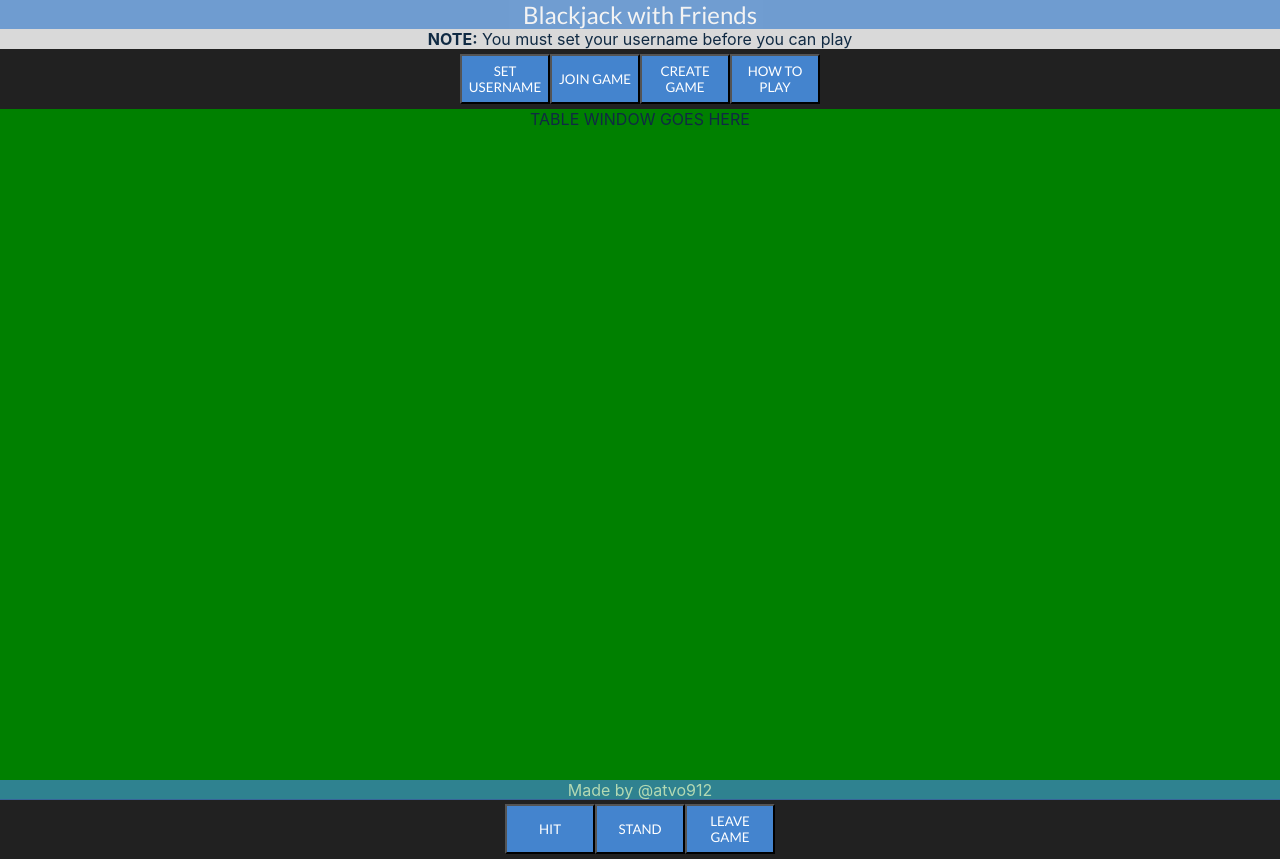
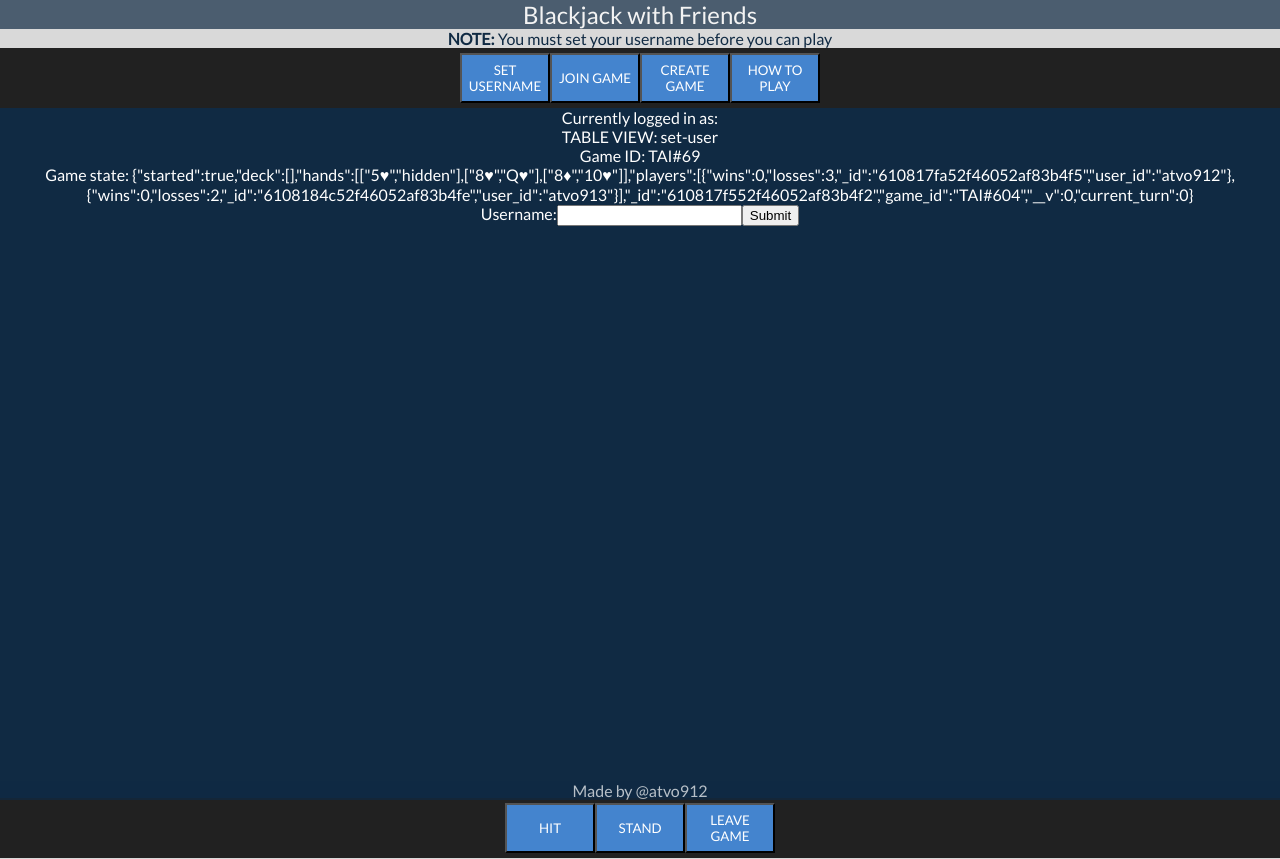
Before and after one commit to atvo912/blackjack-game, a React (Create React App) app in the folder client/: page / in a window 1280 px wide. Built offline with nearby package versions, Linux system fonts and the light colour scheme.

Commit message:
Adjusted CORS headers for API. Wrote out a lot of front-end behavior and styling

```diff
--- a/client/public/style.css
+++ b/client/public/style.css
@@ -6,6 +6,11 @@ html, body, h2, header {
   font: inherit;
   vertical-align: baseline;
   font-family: Lato;
+}
+
+code {
+  font-family: source-code-pro, Menlo, Monaco, Consolas, 'Courier New',
+    monospace;
 }
 
 
@@ -17,7 +22,7 @@ body {
 h2 {
   width: 100%;
   font-size: 1.5em;
-  background-color: #4484CE;
+  background-color: #102A43;
   opacity: 0.7;
   text-align: center;
   color: white;
@@ -60,8 +65,26 @@ footer {
   bottom: 0;
   width: 100%;
   font-size: 1em;
-  background-color: #4484CE;
+  background-color: #102A43;
   opacity: 0.7;
   color: white;
   text-align: center;
 }
+
+#dealer {
+  border: 1px solid white;
+  margin-bottom: 20px;
+}
+
+#players {
+  border: 1px solid white;
+  display: flex;
+  flex-direction: row;
+  justify-content: space-around;
+  flex-wrap: wrap;
+}
+
+.player-box {
+  display: flex;
+  flex-direction: column;
+}
--- a/client/src/App.css
+++ b/client/src/App.css
@@ -13,8 +13,9 @@
 }
 
 #table {
-  background-color: green;
+  background-color: #102A43;
   height: 690px;
+  color: white;
 }
 
 #play-buttons {
--- a/client/src/App.tsx
+++ b/client/src/App.tsx
@@ -42,18 +42,41 @@ const dummyStartedGame = {
   "current_turn": 0
 };
 
+
+
 function App() {
-  const [currentScreen, setCurrentScreen] = useState('set-username');
+  const [currentView, setCurrentView] = useState('set-user');
   const [showRules, setShowRules] = useState(false);
   const [username, setUsername] = useState('');
-  const [gameId, setGameId] = useState('');
+  const [gameId, setGameId] = useState('TAI#69');
   const [gameState, setGameState] = useState(dummyStartedGame);
+
+  const findGame = (game_id:string) => {
+    axios({
+      method: 'get',
+      url: 'http://localhost:3001/api/games/state',
+      headers: { 'game_id': game_id }
+    })
+    .then((res) => {
+      console.log(res);
+      setGameId(game_id);
+      setCurrentView('game');
+      setGameState(res.data);
+    })
+    .catch((err) => {
+      console.error(err);
+    })
+  };
+
+  const createGame = () => {
+
+  };
 
   return (
     <div className="App">
       <b>NOTE:</b> You must set your username before you can play
       <MenuButtons />
-      <Table />
+      <Table gameId = {gameId} username = {username} currentView = {currentView} setCurrentView = {setCurrentView} setUsername = {setUsername} gameState = {gameState} findGame = {findGame}/>
       <PlayButtons />
     </div>
   );
--- a/client/src/Table.tsx
+++ b/client/src/Table.tsx
@@ -1,9 +1,19 @@
 import React from 'react';
+import SetUser from './views/SetUser';
+import JoinCreate from './views/JoinCreate';
+import Game from './views/Game';
 
-function Table() {
+function Table(props:any) {
+  let {username, currentView, setCurrentView, setUsername, gameState, findGame, gameId} = props;
   return (
     <div id = "table">
-      TABLE WINDOW GOES HERE
+      Currently logged in as: {username}<br></br>
+      TABLE VIEW: {currentView}<br></br>
+      Game ID: {gameId}<br></br>
+      Game state: {JSON.stringify(gameState)}
+      {props.currentView === 'set-user' && <SetUser setCurrentView = {setCurrentView} setUsername = {setUsername}/>}
+      {props.currentView === 'join-create' && <JoinCreate findGame = {findGame}/>}
+      {props.currentView === 'game' && <Game gameState = {gameState}/>}
     </div>
   );
 }
--- a/client/src/index.css
+++ /dev/null
@@ -1,13 +0,0 @@
-body {
-  margin: 0;
-  font-family: -apple-system, BlinkMacSystemFont, 'Segoe UI', 'Roboto', 'Oxygen',
-    'Ubuntu', 'Cantarell', 'Fira Sans', 'Droid Sans', 'Helvetica Neue',
-    sans-serif;
-  -webkit-font-smoothing: antialiased;
-  -moz-osx-font-smoothing: grayscale;
-}
-
-code {
-  font-family: source-code-pro, Menlo, Monaco, Consolas, 'Courier New',
-    monospace;
-}
--- a/client/src/index.tsx
+++ b/client/src/index.tsx
@@ -1,6 +1,5 @@
 import React from 'react';
 import ReactDOM from 'react-dom';
-import './index.css';
 import App from './App';
 import reportWebVitals from './reportWebVitals';
 
--- /dev/null
+++ b/client/src/views/Dealer.tsx
@@ -0,0 +1,12 @@
+import React from 'react';
+
+function Dealer(props:any) {
+  let {hand} = props;
+  return (
+    <div id = "dealer">
+      DEALER CARDS: {hand}
+    </div>
+  );
+}
+
+export default Dealer;
--- /dev/null
+++ b/client/src/views/Game.tsx
@@ -0,0 +1,23 @@
+import React from 'react';
+import Player from './Player';
+import Dealer from './Dealer';
+
+function Game(props:any) {
+  let {gameState} = props;
+  let {started, hands, players, game_id, current_turn} = gameState;
+  return (
+    <div id = "game">
+      GAME
+      <Dealer hand = {hands[0]}/>
+      <div id = "players">
+      {players.map((player: any, idx: number) => <Player hands = {hands} players = {players} idx = {idx}/>)}
+      {/* <Player hands = {hands} players = {players} idx = {0}/>
+      <Player hands = {hands} players = {players} idx = {1}/>
+      <Player hands = {hands} players = {players} idx = {2}/>
+      <Player hands = {hands} players = {players} idx = {3}/> */}
+      </div>
+    </div>
+  );
+}
+
+export default Game;
--- /dev/null
+++ b/client/src/views/JoinCreate.tsx
@@ -0,0 +1,33 @@
+import React from 'react';
+
+function JoinCreate(props:any) {
+  const {findGame} = props;
+
+  const handleSubmit = (event:any) => {
+    event.preventDefault();
+    findGame(event.target[0].value);
+    console.log(event.target[0].value);
+
+  };
+
+  return (
+    <div id = "join-create">
+      <form onSubmit = {handleSubmit}>
+        <label>
+          Create New Game:
+          <input type="text" name="username" />
+        </label>
+        <input type="submit" value="Submit" />
+      </form>
+      <form onSubmit = {handleSubmit}>
+        <label>
+          Find Existing Game:
+          <input type="text" name="username" />
+        </label>
+        <input type="submit" value="Submit" />
+      </form>
+    </div>
+  );
+}
+
+export default JoinCreate;
--- /dev/null
+++ b/client/src/views/Player.tsx
@@ -0,0 +1,23 @@
+import React from 'react';
+
+function Player(props:any) {
+  let {hands, idx, players} = props;
+  let player = players[idx];
+  let hasPlayer = !(player === undefined);
+  console.log(player, hasPlayer);
+
+  let {wins, losses, user_id} = player;
+  let hand = hands[idx + 1];
+
+
+  return (
+    <div className = "player-box">
+      <span className = "user_id">Player: {user_id}</span>
+      <span className = "cards">Cards: {hand}</span>
+      <span className = "win-loss">Wins: {wins}
+      Losses: {losses}</span>
+    </div>
+  );
+}
+
+export default Player;
--- /dev/null
+++ b/client/src/views/SetUser.tsx
@@ -0,0 +1,27 @@
+import React from 'react';
+
+function SetUser(props:any) {
+  let {setCurrentView, setUsername} = props;
+
+  const handleSubmit = (event:any) => {
+    event.preventDefault();
+    setCurrentView('join-create');
+    console.log(event.target[0].value);
+    setUsername(event.target[0].value);
+    console.log('submit pressed');
+  };
+
+  return (
+    <div id = "set-user">
+      <form onSubmit = {handleSubmit}>
+        <label>
+          Username:
+          <input type="text" name="username" />
+        </label>
+        <input type="submit" value="Submit" />
+      </form>
+    </div>
+  );
+}
+
+export default SetUser;
```
Also changed, not shown: 1 other file (tests, documents, lock files or other folders).
